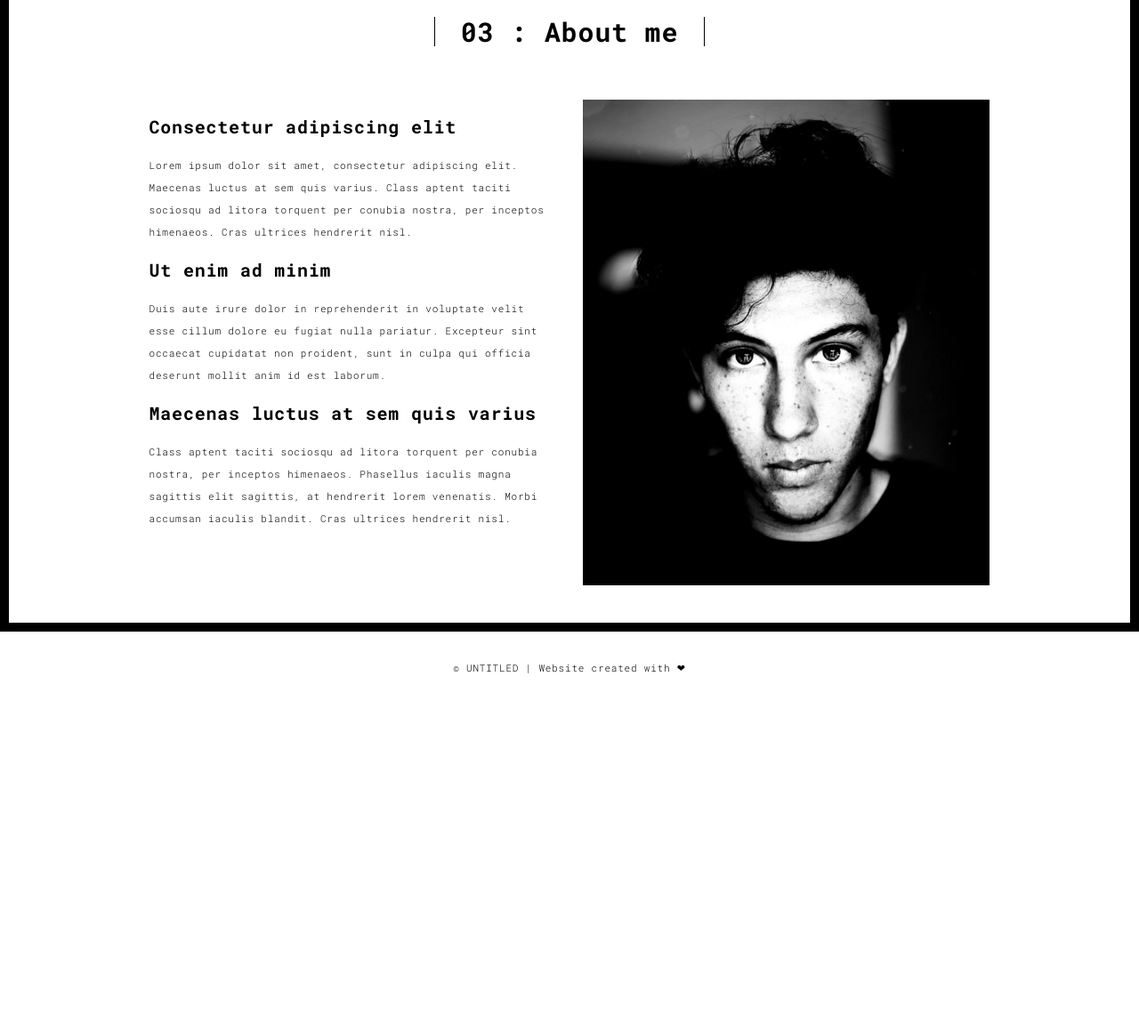
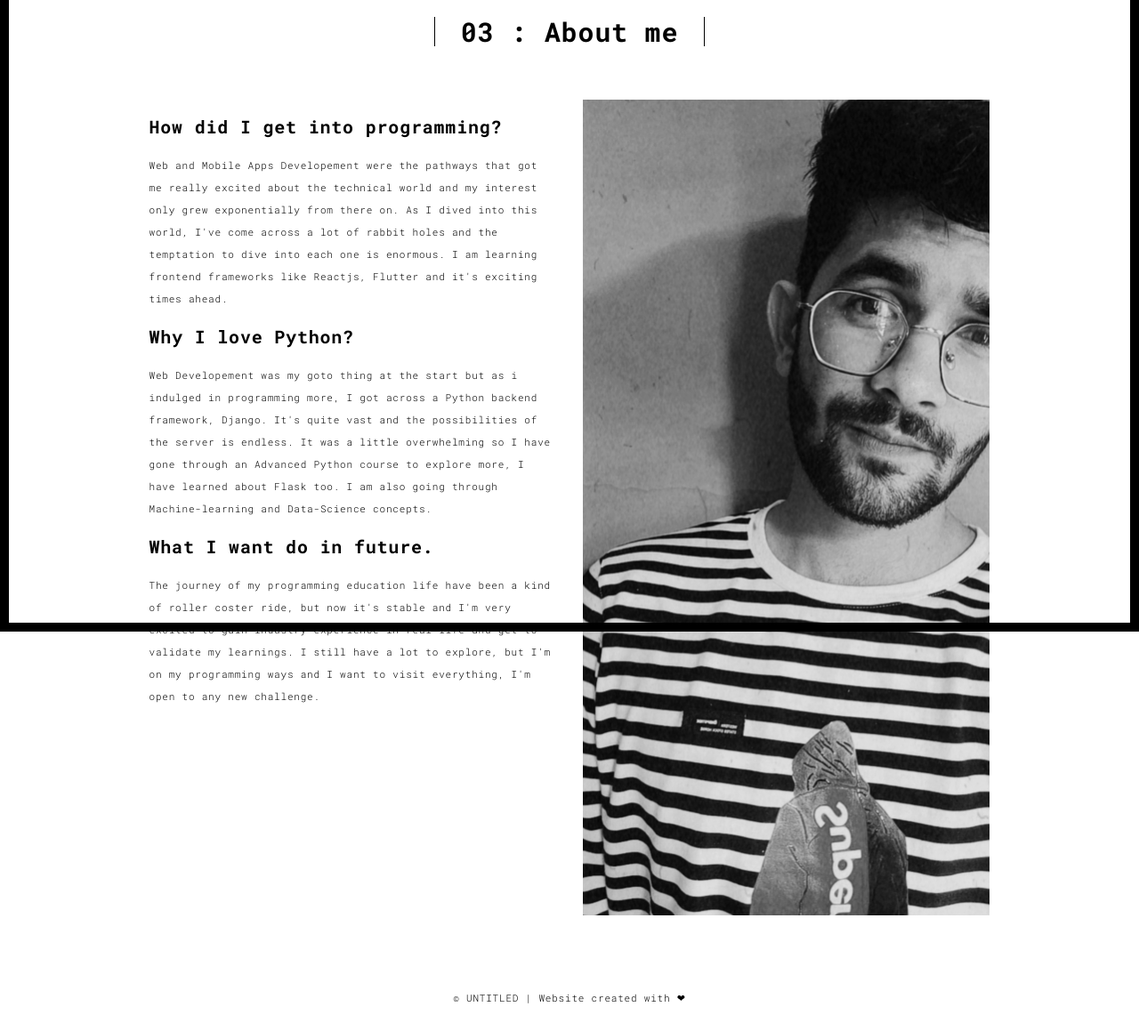
Before and after one commit to amitrai7/portfolio, a Flask app: page /about in a window 1280 px wide. Shown: the part 90-1249 px from the top of the page at 89% size. Before the commit the page ends 847 px from the top, so only its background shows below. Run offline with Flask 2, Linux system fonts and the light colour scheme; some libraries are stand-ins or nearby versions.

Commit message:
profile added

```diff
--- a/templates/about.html
+++ b/templates/about.html
@@ -61,19 +61,25 @@
             <div class="col-md-10 col-md-offset-1">
               <div class="row">
                 <div class="col-xs-12 col-md-6">
-                  <h3>Consectetur adipiscing elit</h3>
-                  <p>Lorem ipsum dolor sit amet, consectetur adipiscing elit. Maecenas luctus at sem quis varius.
-                  Class aptent taciti sociosqu ad litora torquent per conubia nostra, per inceptos himenaeos. Cras ultrices hendrerit nisl.</p>
-                  <h3>Ut enim ad minim </h3>
-                  <p>Duis aute irure dolor in reprehenderit in voluptate velit esse
-                  cillum dolore eu fugiat nulla pariatur. Excepteur sint occaecat cupidatat non
-                  proident, sunt in culpa qui officia deserunt mollit anim id est laborum.
-                  <h3>Maecenas luctus at sem quis varius</h3>
+                  <h3>How did I get into programming?</h3>
+                  <p>Web and Mobile Apps Developement were the pathways that got me really excited about the technical world and my interest only grew exponentially from there on.
+                  As I dived into this world, I've come across a lot of rabbit holes and the temptation to dive into each one is enormous.
+                  I am learning frontend frameworks like Reactjs, Flutter and it's exciting times ahead.</p>
+                  <h3>Why I love Python?</h3>
+                  <p>Web Developement was my goto thing at the start but as i indulged in programming more,
+                  I got across a Python backend framework, Django.
+                  It's quite vast and the possibilities of the server is endless. It was a little overwhelming so I have gone through
+                  an Advanced Python course to explore more, I have learned about Flask too.
+                  I am also going through Machine-learning and Data-Science concepts.</p>
+                  <h3>What I want do in future.</h3>
                   <p>
-                  Class aptent taciti sociosqu ad litora torquent per conubia nostra, per inceptos himenaeos. Phasellus iaculis magna sagittis elit sagittis, at hendrerit lorem venenatis. Morbi accumsan iaculis blandit. Cras ultrices hendrerit nisl.</p>
+                  The journey of my programming education life have been a kind of roller coster ride,
+                  but now it's stable and I'm very excited to gain industry experience in real life and get to validate my learnings.
+                  I still have a lot to explore, but I'm on my programming ways and I want to visit everything, I'm open to any new challenge.
+                  </p>
                 </div>
                 <div class="col-xs-12 col-md-6">
-                  <img src="./static/assets/images/profil.jpg" class="img-responsive" alt="">
+                  <img src="./static/assets/images/profile.jpg" class="img-responsive" alt="">
                 </div>
               </div>
             </div>
```
Also changed, not shown: static/assets/images/profile.jpg (added).
